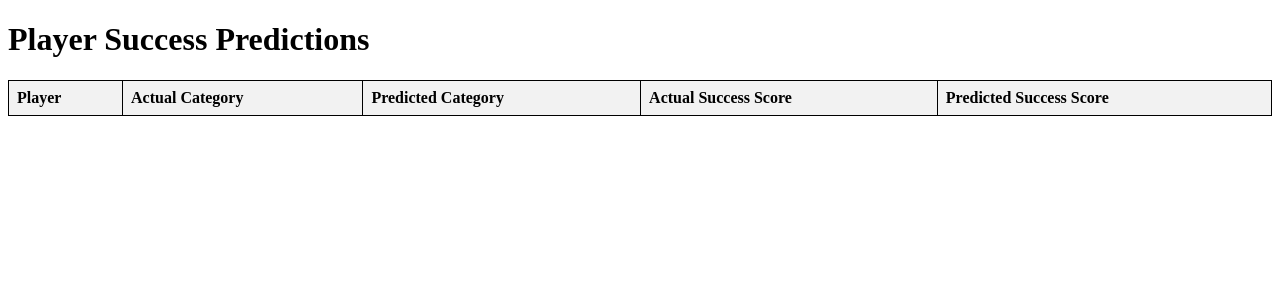
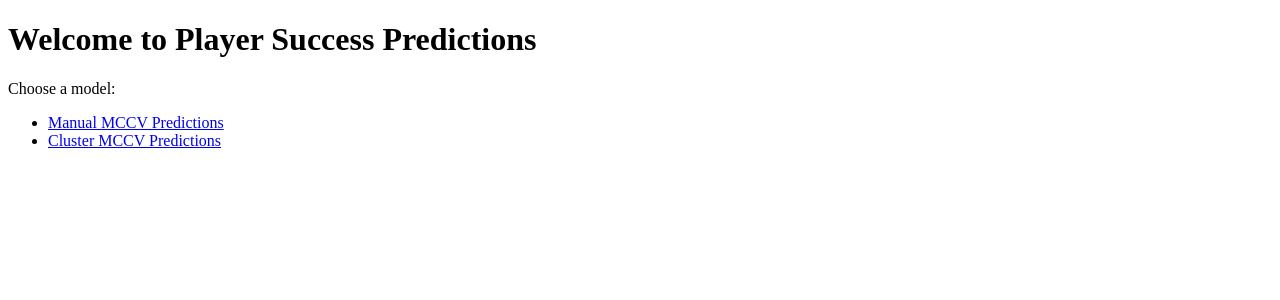
Before and after one commit to VitalJoseph/vitaljoseph-allegheny-senior-comp-artifact, a Flask app: page / in a window 1280 px wide. Shown: the top 300 px of the page. Run offline with Flask 3, Linux system fonts and the light colour scheme; lists and menus that the app fills with data are empty; parts of the project's set-up code (start-up, migrations or seed data) failed here and were passed over.

Commit message:
added model 2 to app

```diff
--- a/frontend/app.py
+++ b/frontend/app.py
@@ -1,8 +1,4 @@
 from flask import Flask, render_template
-import pandas as pd
-import numpy as np
-from collections import Counter
-
 import sys
 import os
 
@@ -13,21 +9,21 @@ class NullWriter:
 
 sys.stdout = NullWriter()
 
-
 # Add the parent directory to the Python path
 sys.path.append(os.path.abspath(os.path.join(os.path.dirname(__file__), '..')))
-from models import manual_mccv, cluster_mccv, cl
+from models import manual_mccv, cluster_mccv
 
-# Restore stdout so Flask work properly
+# Restore stdout so Flask works properly
 sys.stdout = sys.__stdout__
 
 app = Flask(__name__)
 
-# Extract player names
-players = list(manual_mccv.average_predicted_success_scores.keys())
+# Extract player names from both models
+players_manual = list(manual_mccv.average_predicted_success_scores.keys())
+players_cluster = list(cluster_mccv.average_predicted_success_scores.keys())
 
 # Convert data into a structured format for the webpage
-player_data = [
+player_data_manual = [
     {
         "name": player,
         "actual_category": manual_mccv.final_actual_categories.get(player, "Unknown"),
@@ -35,12 +31,31 @@ player_data = [
         "actual_score": manual_mccv.target[manual_mccv.merged_data['Player'] == player].values[0] if player in manual_mccv.merged_data['Player'].values else None,
         "predicted_score": manual_mccv.average_predicted_success_scores.get(player, None),
     }
-    for player in players
+    for player in players_manual
+]
+
+player_data_cluster = [
+    {
+        "name": player,
+        "actual_category": cluster_mccv.final_actual_categories.get(player, "Unknown"),
+        "predicted_category": cluster_mccv.final_predicted_categories.get(player, "Unknown"),
+        "actual_score": cluster_mccv.target[cluster_mccv.merged_data['Player'] == player].values[0] if player in cluster_mccv.merged_data['Player'].values else None,
+        "predicted_score": cluster_mccv.average_predicted_success_scores.get(player, None),
+    }
+    for player in players_cluster
 ]
 
 @app.route("/")
-def index():
-    return render_template("index.html", players=player_data)
+def home():
+    return render_template("home.html")
+
+@app.route("/manual")
+def manual():
+    return render_template("manual.html", players=player_data_manual)
+
+@app.route("/cluster")
+def cluster():
+    return render_template("cluster.html", players=player_data_cluster)
 
 if __name__ == "__main__":
     app.run(debug=True)
--- a/frontend/templates/index.html
+++ b/frontend/templates/cluster.html
@@ -3,7 +3,7 @@
 <head>
     <meta charset="UTF-8">
     <meta name="viewport" content="width=device-width, initial-scale=1.0">
-    <title>Player Success Predictions</title>
+    <title>Player Success Predictions (Cluster MCCV)</title>
     <style>
         table {
             width: 100%;
@@ -20,7 +20,8 @@
     </style>
 </head>
 <body>
-    <h1>Player Success Predictions</h1>
+    <h1>Player Success Predictions (Cluster MCCV)</h1>
+    <a href="/">Back to Home</a>
     <table>
         <tr>
             <th>Player</th>
--- /dev/null
+++ b/frontend/templates/home.html
@@ -0,0 +1,16 @@
+<!DOCTYPE html>
+<html lang="en">
+<head>
+    <meta charset="UTF-8">
+    <meta name="viewport" content="width=device-width, initial-scale=1.0">
+    <title>Player Success Predictions</title>
+</head>
+<body>
+    <h1>Welcome to Player Success Predictions</h1>
+    <p>Choose a model:</p>
+    <ul>
+        <li><a href="{{ url_for('manual') }}">Manual MCCV Predictions</a></li>
+        <li><a href="{{ url_for('cluster') }}">Cluster MCCV Predictions</a></li>
+    </ul>
+</body>
+</html>
```
Also changed, not shown: frontend/templates/manual.html (added, +44 -0 lines).
